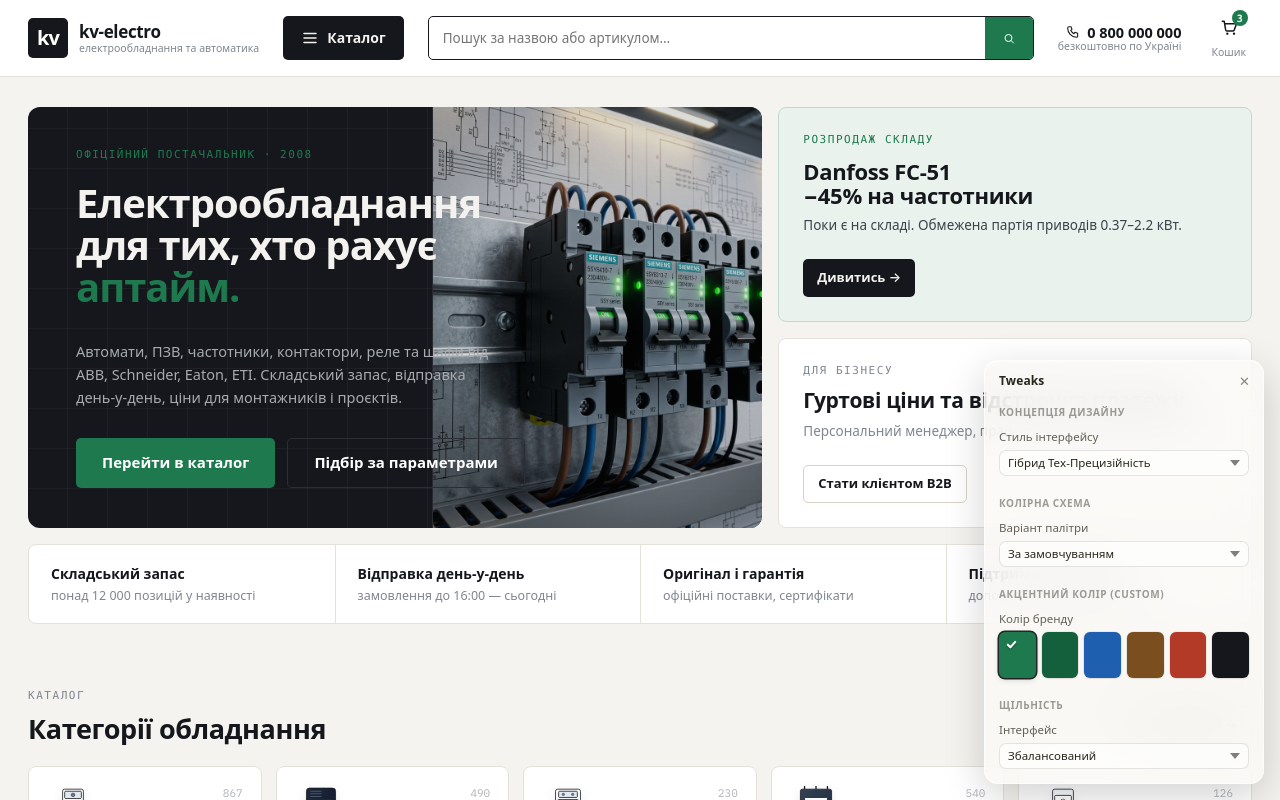
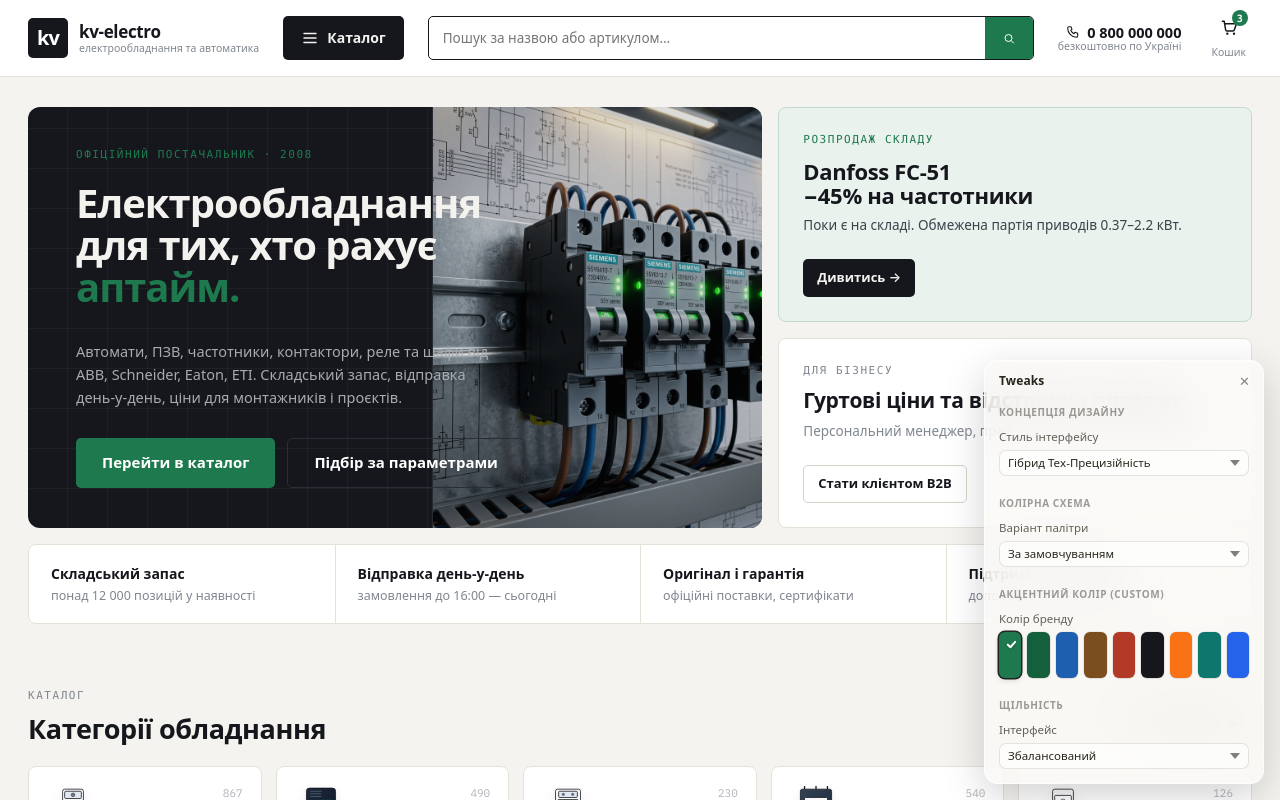
Before and after one commit to ZhekaGrem/test-shop, a React (Vite) app: page / in a window 1280 px wide. Shown: the top 800 px of the page. Built offline with nearby package versions, Linux system fonts and the light colour scheme; a web font is replaced by a local one.

Commit message:
add new colors

```diff
--- a/src/App.jsx
+++ b/src/App.jsx
@@ -225,7 +225,7 @@
 
         <TweakSection label="Акцентний колір (Custom)" />
         <TweakColor label="Колір бренду" value={t.accent}
-          options={["#1e7a4e", "#15603c", "#1f5fb0", "#7a4e1e", "#b23a26", "#15171c"]}
+          options={["#1e7a4e", "#15603c", "#1f5fb0", "#7a4e1e", "#b23a26", "#15171c", "#f97316", "#0f766e", "#2563EB"]}
           disabled={t.colorTheme !== "default"}
           onChange={(v) => setTweak("accent", v)} />
 
```
